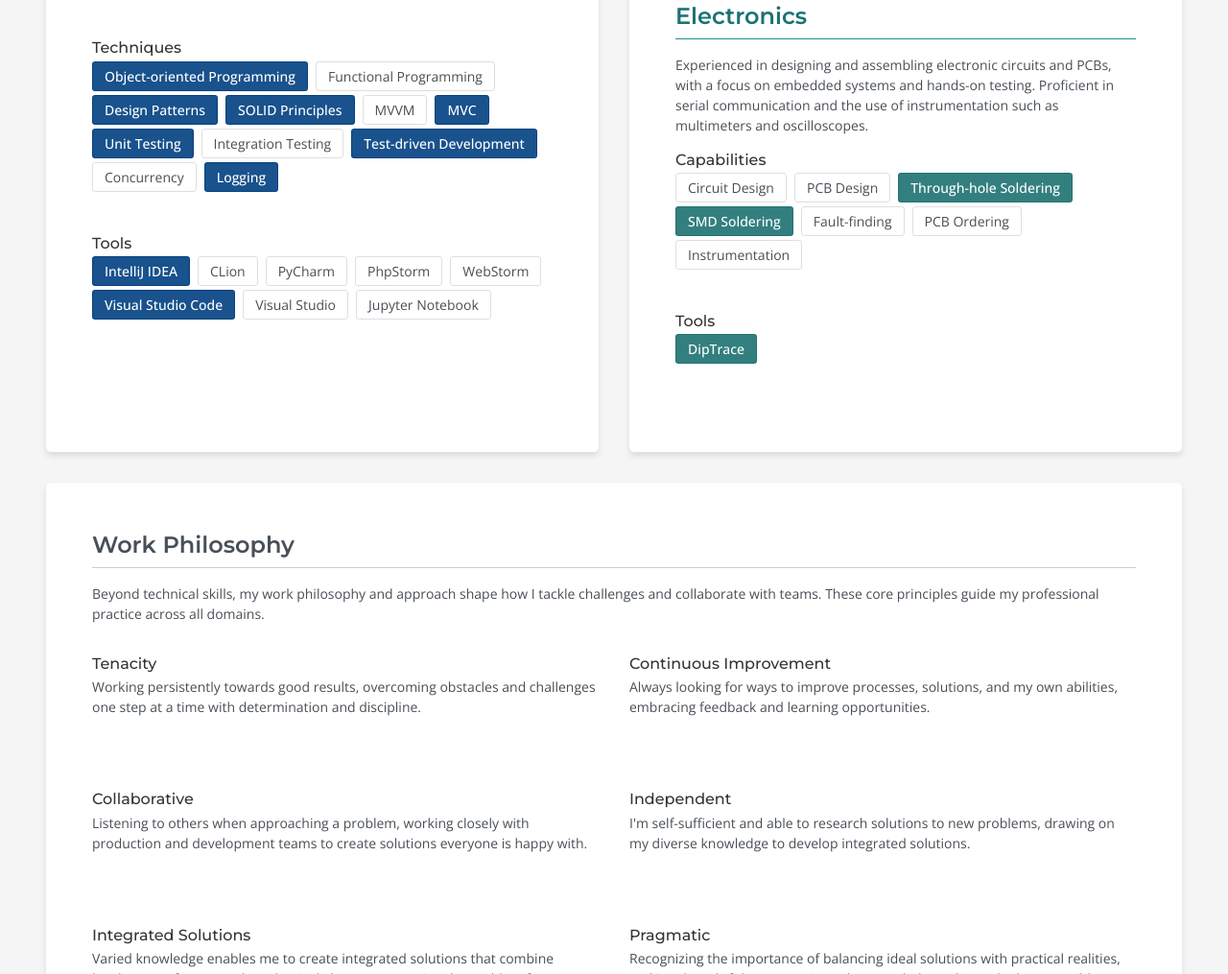
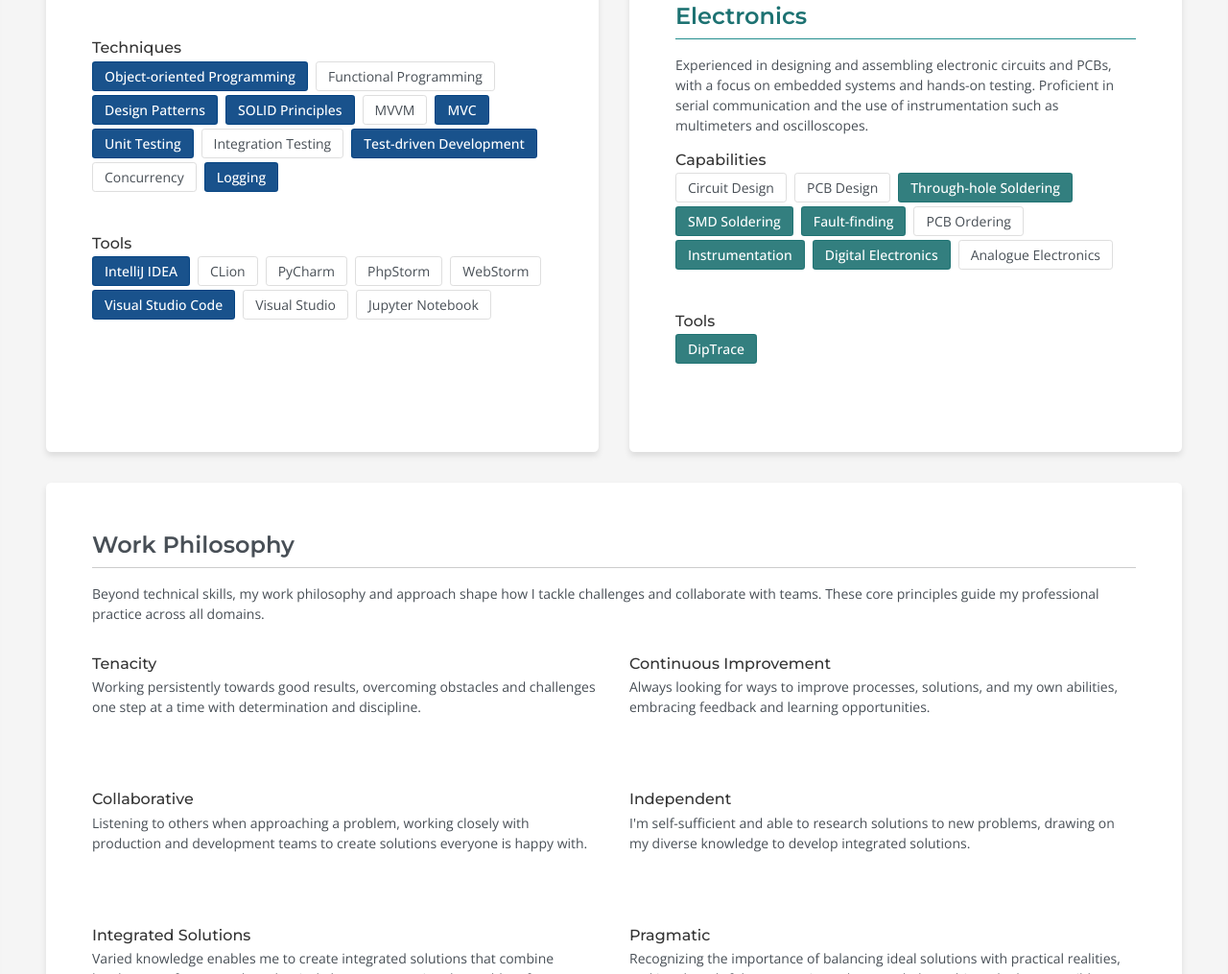
Before and after one commit to borrelunde/portfolio, a website built with Vite: page index.html in a window 1280 px wide. Shown: the part 2152-3167 px from the top of the page at 96% size. Built offline with nearby package versions, Linux system fonts and the light colour scheme.

Commit message:
feat(skills): add and highlight skills in electronics
- Highlight "Fault-finding" and "Instrumentation" in the skill list
- Add "Digital Electronics" as a highlighted skill
- Add "Analogue Electronics" as a skill

```diff
--- a/index.html
+++ b/index.html
@@ -216,9 +216,11 @@
                             <span class="skills__item">PCB Design</span>
                             <span class="skills__item skills__item__highlight">Through-hole Soldering</span>
                             <span class="skills__item skills__item__highlight">SMD Soldering</span>
-                            <span class="skills__item">Fault-finding</span>
+                            <span class="skills__item skills__item__highlight">Fault-finding</span>
                             <span class="skills__item">PCB Ordering</span>
-                            <span class="skills__item">Instrumentation</span>
+                            <span class="skills__item skills__item__highlight">Instrumentation</span>
+                            <span class="skills__item skills__item__highlight">Digital Electronics</span>
+                            <span class="skills__item">Analogue Electronics</span>
                         </div>
                     </div>
 
```
